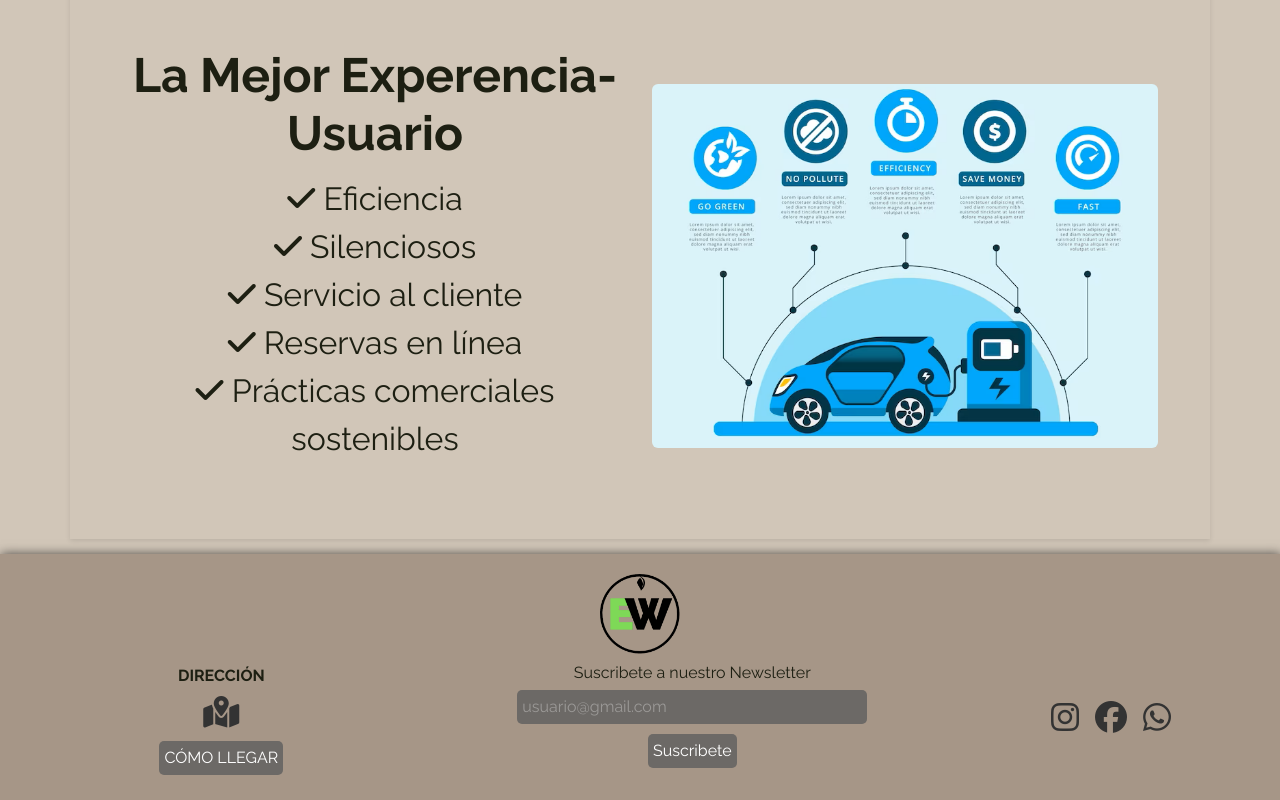
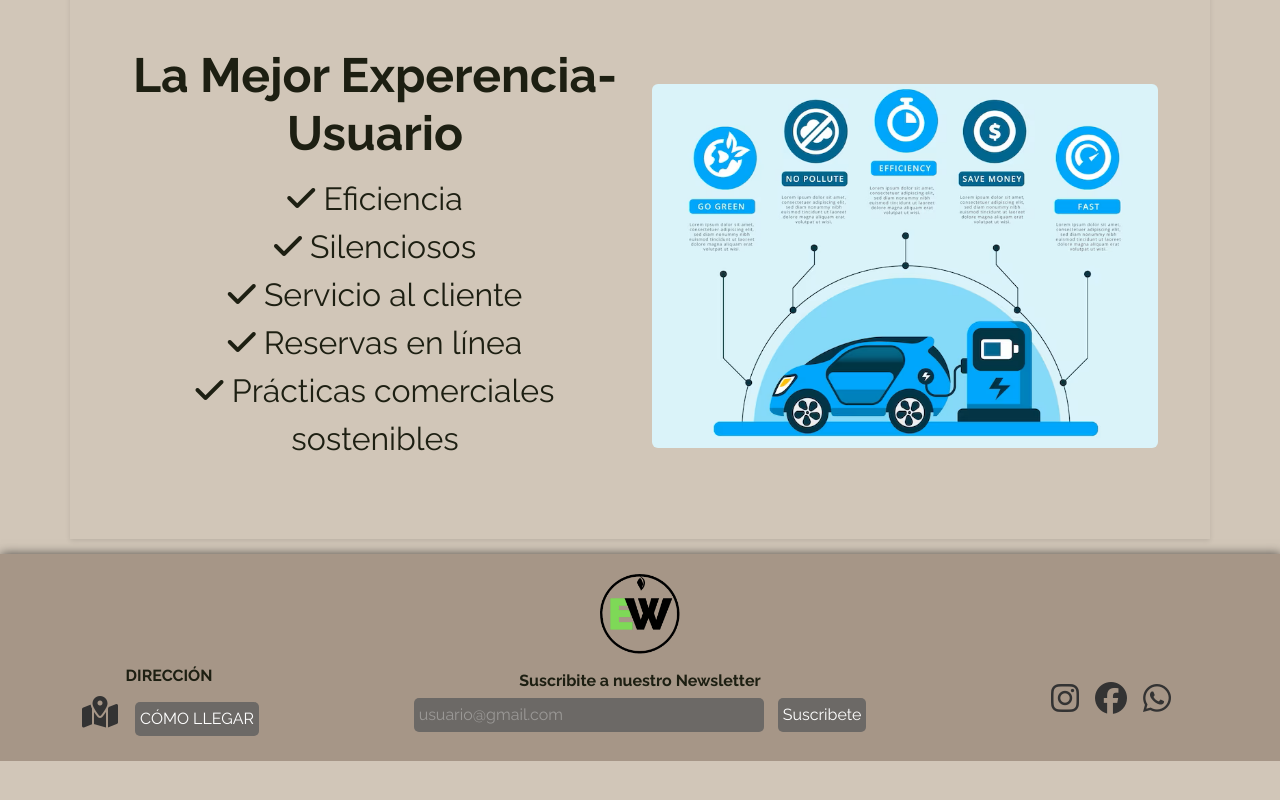
Before and after one commit to FranciscoCuminiLondero/PF-CuminiLondero, a plain HTML site: page pages/about-us.html in a window 1280 px wide. Shown: the part 2118-2918 px from the top of the page. After the commit the page ends 2879 px from the top, so only its background shows below. Drawn offline with nearby package versions, Linux system fonts and the light colour scheme.

Commit message:
Arreglo de problema en el footer

```diff
--- a/pages/about-us.html
+++ b/pages/about-us.html
@@ -116,21 +116,25 @@
             <a href="#header"><img class="img-fluid mx-auto d-block" src="../img/logo-electricwheels.png" alt="Logo ElectricWheels"></a>
         </div>
         <div class="footer-media row ">
-            <div class="direction col-4">
-                <p>DIRECCIÓN</p>
-                <a href="./pages/contact.html"><i class="fa-solid fa-map-location-dot"></i></a>
-                <a href="./branch-offices.html#branch-offices"><input type="button" value="CÓMO LLEGAR"></a>
+            <div class="direction col-3">
+                <div>
+                    <p>DIRECCIÓN</p>
+                </div>
+                <div>
+                    <a href="../pages/contact.html"><i class="fa-solid fa-map-location-dot"></i></a>
+                    <a href="../pages/branch-offices.html#branch-offices"><input type="button" value="CÓMO LLEGAR"></a>
+                </div>
             </div>
-            <div class="suscribe-newsletter col-4">
+            <div class="suscribe-newsletter col-6">
                 <div>
+                    <p>Suscribite a nuestro Newsletter</p>
                     <form>
-                        <label for="email-newsletter">Suscribete a nuestro Newsletter</label>
                         <input type="email" name="email-newsletter" id="email-newsletter" placeholder="usuario@gmail.com">
                         <input type="button" value="Suscribete">
                     </form>
                 </div>
             </div>
-            <div class="social-media col-4">
+            <div class="social-media col-3">
                 <a href="https://instagram.com" target="_blank"><i class="fa-brands fa-instagram logos"></i></a>
                 <a href="https://facebook.com" target="_blank"><i class="fa-brands fa-facebook logos"></i></a>
                 <a href="https://web.whatsapp.com/" target="_blank"><i class="fa-brands fa-whatsapp logos"></i></a>
```
Also changed, not shown: pages/branch-offices.html (+11 -7 lines), pages/contact.html (+11 -7 lines), pages/products.html (+11 -8 lines).
